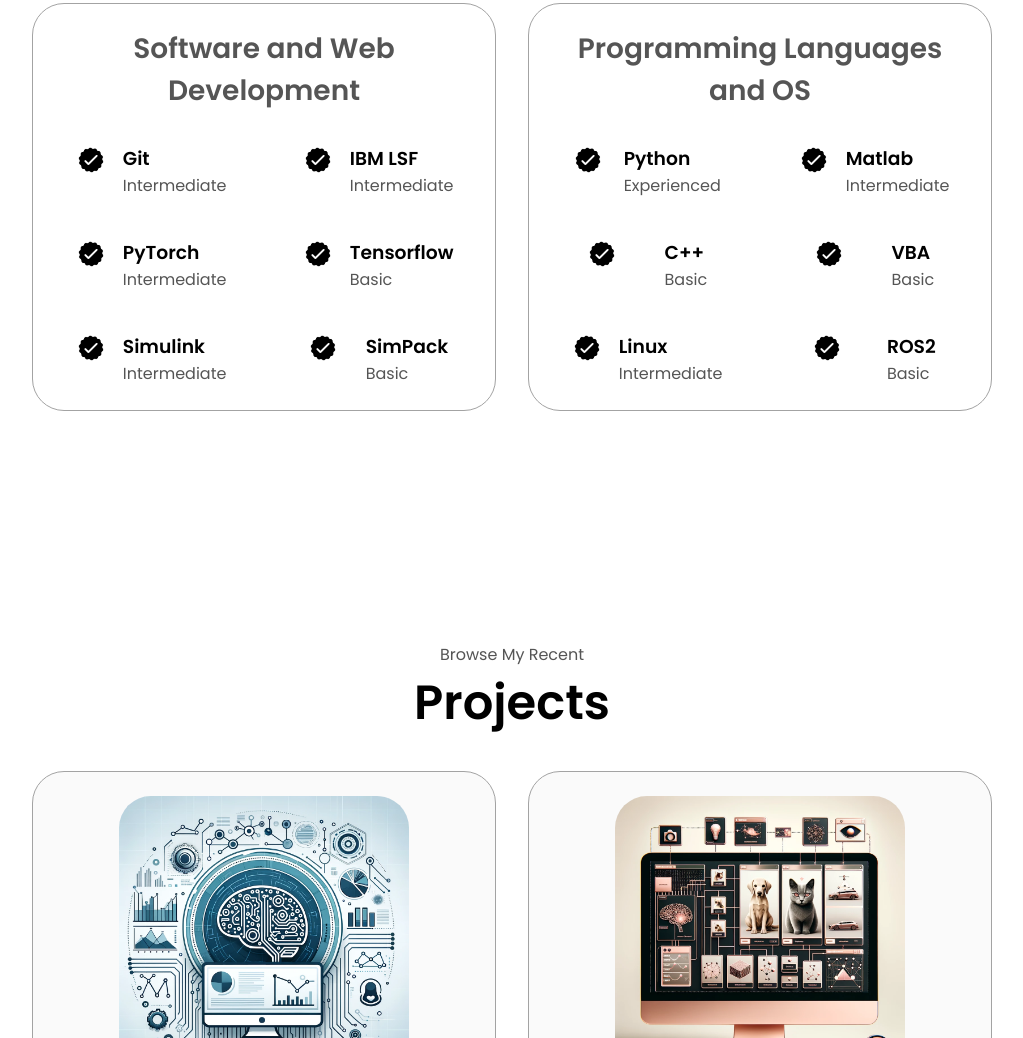
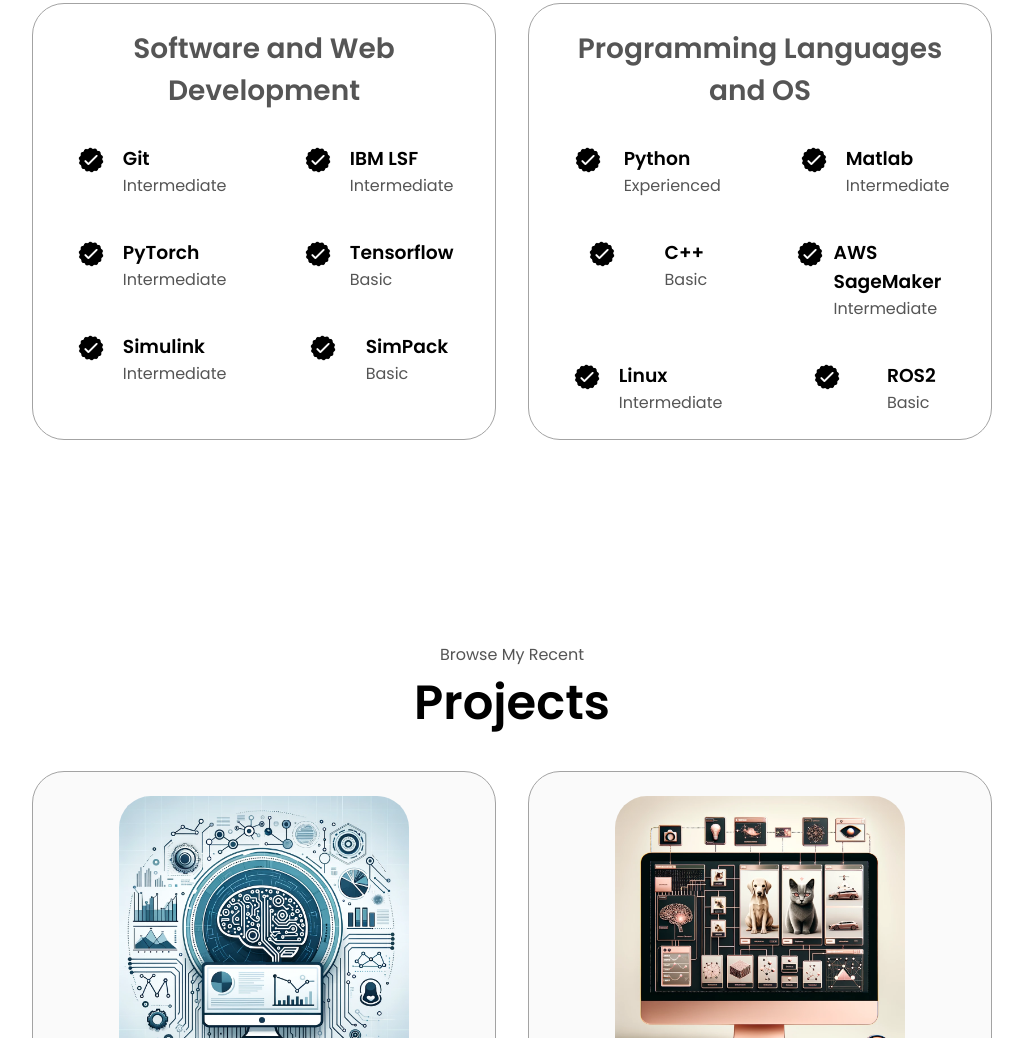
Before and after one commit to EkagraGupta/ekagragupta.github.io, a plain HTML site: page index.html in a window 1280 px wide. Shown: the part 1822-2860 px from the top of the page, without its empty margins (128-1151 px from the left). Drawn offline with Linux system fonts and the light colour scheme.

Commit message:
update aws sagemaker

```diff
--- a/index.html
+++ b/index.html
@@ -241,8 +241,8 @@
                   class="icon"
                 />
                 <div>
-                  <h3>VBA</h3>
-                  <p>Basic</p>
+                  <h3>AWS SageMaker</h3>
+                  <p>Intermediate</p>
                 </div>
               </article>
               <article>
```
